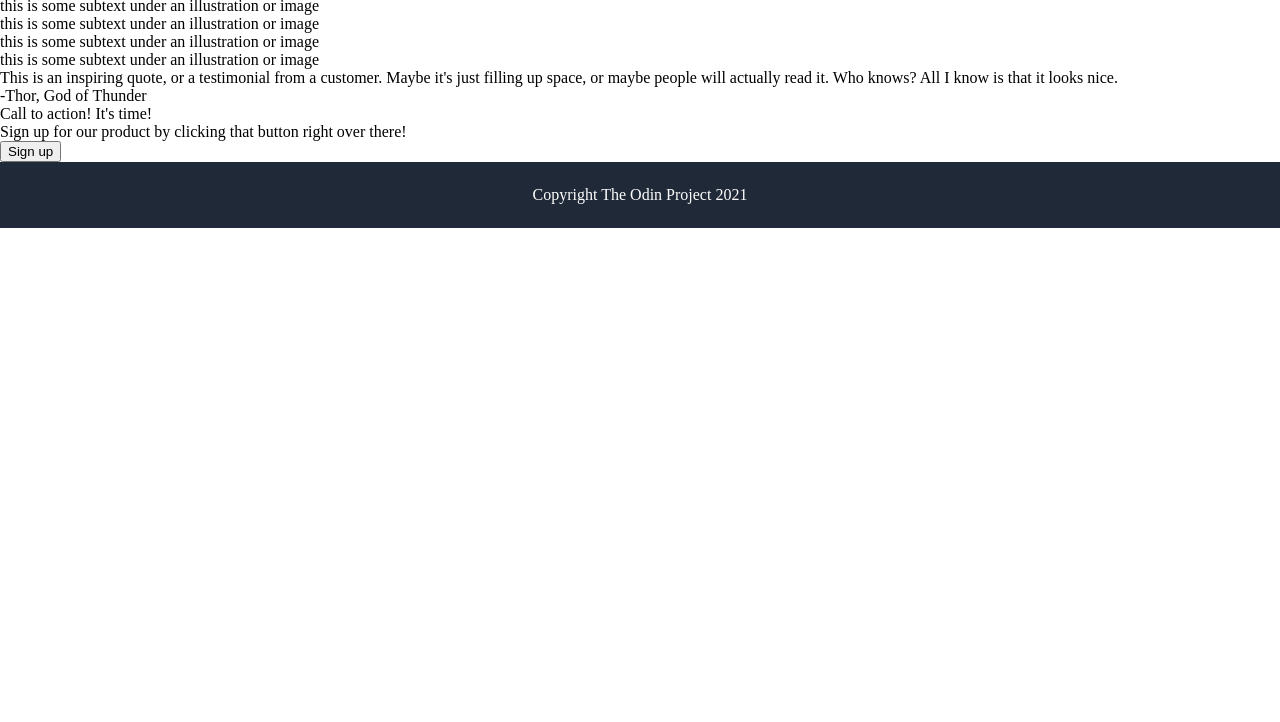
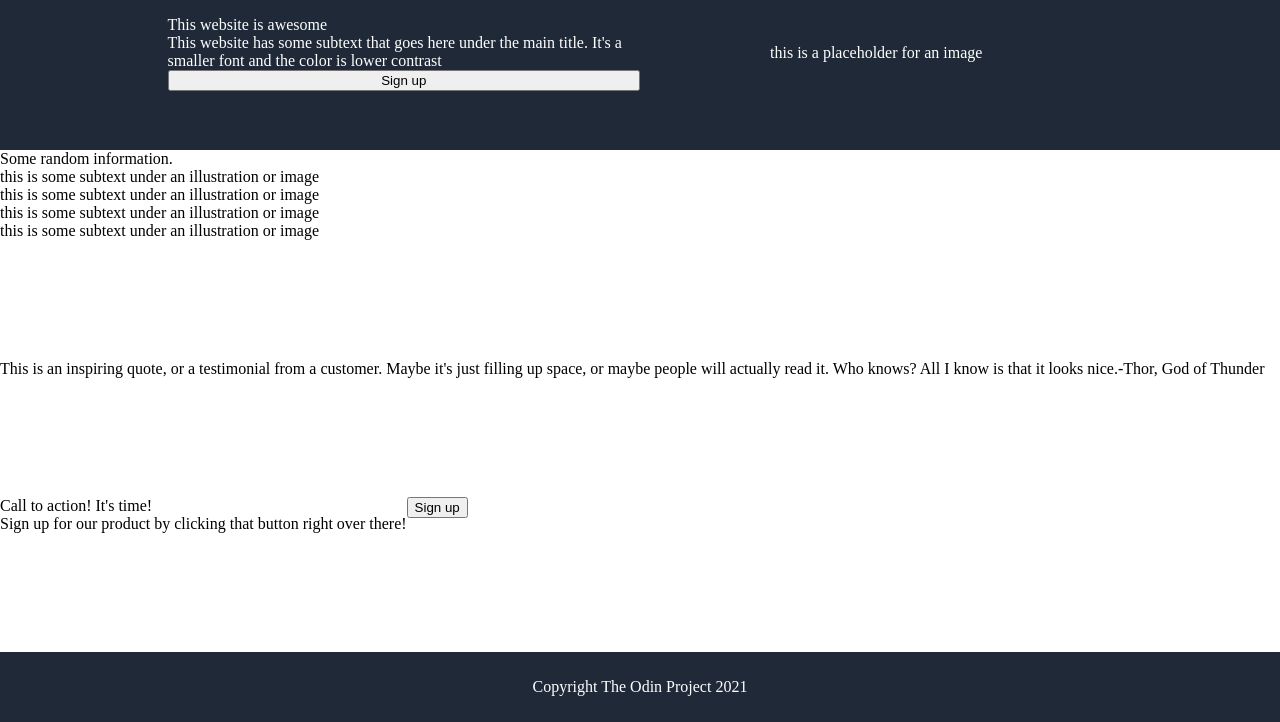
Before and after one commit to jfitzg7/landing-page, a plain HTML site: page landing-page/index.html in a window 1280 px wide. Shown: the part 78-800 px from the top of the page. Drawn offline with Linux system fonts and the light colour scheme.

Commit message:
Achieved a general layout

```diff
--- a/landing-page/index.html
+++ b/landing-page/index.html
@@ -22,7 +22,7 @@
             </header>
 
             <div class="hero-cta">
-                <div class="hero-cta-text"></div>
+                <div class="hero-cta-text">
                     <div>This website is awesome</div>
                     <div>
                         This website has some subtext that goes here under the main title.
@@ -30,7 +30,9 @@
                     </div>
                     <button>Sign up</button>
                 </div>
-                <div class="hero-cta-image-placeholder">this is a placeholder for an image</div>
+                <div class="hero-cta-image-placeholder">
+                    <div class="image-placeholder">this is a placeholder for an image</div>
+                </div>
             </div>
         </div>
     </div>
--- a/landing-page/style.css
+++ b/landing-page/style.css
@@ -2,26 +2,29 @@ body {
     display: flex;
     flex-direction: column;
     margin: 0;
+    min-height: 100vh;
 }
 
 .hero {
     background-color: #1F2937;
     display: flex;
     flex-direction: column;
-    justify-content: center;
     align-items: center;
-    flex: 1;
+    flex: auto;
     color: white;
 }
 
 .hero-content {
+    display: flex;
+    flex-direction: column;
     flex: 1;
 }
 
 header {
     display: flex;
-    flex: 1;
     justify-content: space-between;
+    margin-top: 8px;
+    margin-bottom: 8px;
 }
 
 header ul {
@@ -44,6 +47,41 @@ header a {
 
 .hero-cta {
     display: flex;
+    flex: 1;
+}
+
+.hero-cta-text {
+    display: flex;
+    flex-direction: column;
+    margin: auto;
+    flex: 1;
+}
+
+.hero-cta-text button {
+    flex: none
+}
+
+.hero-cta-image-placeholder {
+    display: flex;
+    align-items: center;
+    justify-content: center;
+    flex: 1;
+}
+
+.random-information {
+    display: flex;
+    flex-direction: column;
+    flex: auto;
+}
+
+.inspiring-quote {
+    display: flex;
+    flex: auto;
+}
+
+.call-to-action {
+    display: flex;
+    flex: auto;
 }
 
 
@@ -52,7 +90,6 @@ footer {
     background-color: #1F2937;
     align-items: center;
     justify-content: center;
-    padding-top: 24px;
-    padding-bottom: 24px;
     color: white;
+    height: 70px
 }
```
